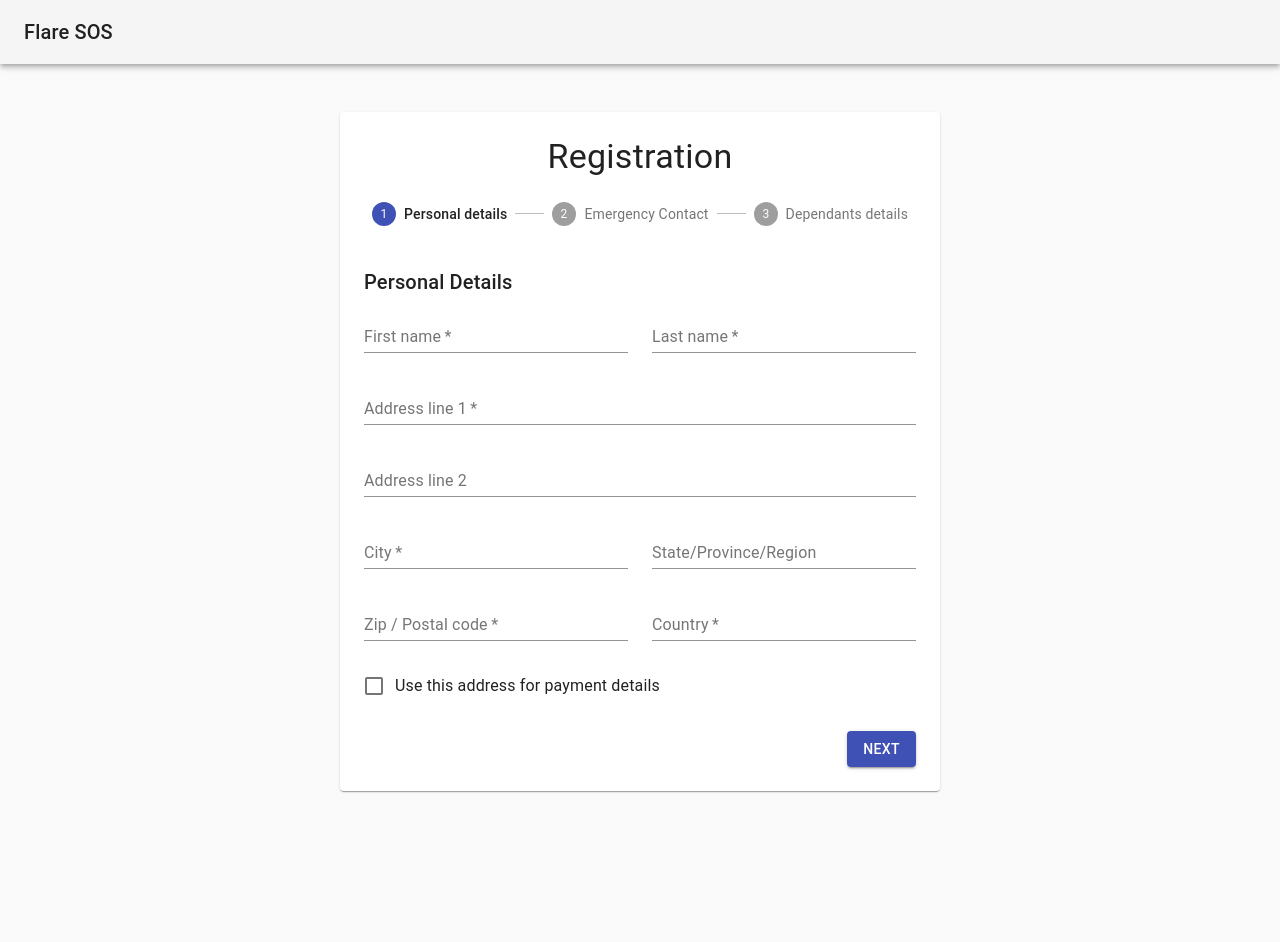
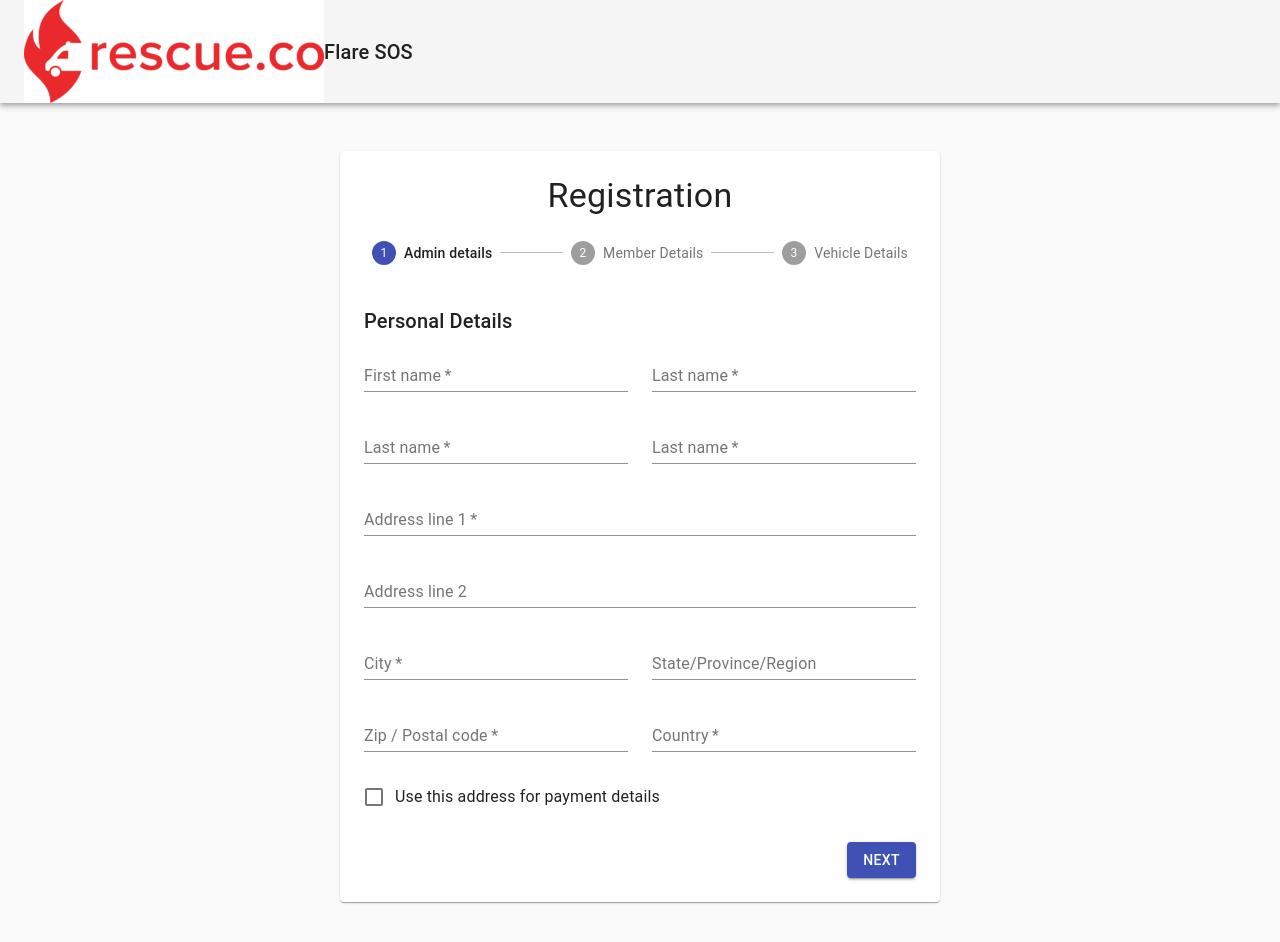
Before and after one commit to Alexkibii/SOS-web, a React (Create React App) app: page / in a window 1280 px wide. Shown: the top 942 px of the page. Before the commit the page ends 839 px from the top, so only its background shows below. Built offline with nearby package versions, Linux system fonts and the light colour scheme.

Commit message:
updated reristration flow

```diff
--- a/src/App.js
+++ b/src/App.js
@@ -8,12 +8,16 @@ import Stepper from '@material-ui/core/Stepper';
 import Step from '@material-ui/core/Step';
 import StepLabel from '@material-ui/core/StepLabel';
 import Button from '@material-ui/core/Button';
+import logo from './rescue.png'; // Tell webpack this JS file uses this image
 
 import Typography from '@material-ui/core/Typography';
 
-import SubscriberDetails from './components/SubscriberDetails';
+
 import FetchContacts from './components/FetchContacts';
 import FetchDependants from './components/FetchDependants';
+import PersonalDetails from './components/PersonalDetails';
+import SignInForm from './components/SignInForm';
+import VehicleDetails from './components/VehicleDetails';
 
 
 
@@ -54,16 +58,18 @@ const useStyles = makeStyles((theme) => ({
   },
 }));
 
-const steps = ['Personal details', 'Emergency Contact', 'Dependants details'];
+const steps = ['Admin details', 'Member Details',  'Vehicle Details'];
 
 function getStepContent(step) {
   switch (step) {
     case 0:
-      return <SubscriberDetails />;
+      return <PersonalDetails />;
     case 1:
       return <FetchContacts />;
     case 2:
-      return <FetchDependants />;
+      return <VehicleDetails />;
+    // case 3:
+    //   return <FetchDependants />;
     default:
       throw new Error('Unknown step');
   }
@@ -86,6 +92,7 @@ function getStepContent(step) {
       <CssBaseline />
       <AppBar position="absolute" color="default" className={classes.appBar}>
         <Toolbar>
+          <img src={logo} alt="Logo" />
           <Typography variant="h6" color="inherit" noWrap>
             Flare SOS
           </Typography>
--- a/src/components/FetchDependants.js
+++ b/src/components/FetchDependants.js
@@ -58,14 +58,14 @@ export default function FetchDependants() {
       <Grid container spacing={2}>
         <Grid item xs={12} sm={6}>
           <Typography variant="h6" gutterBottom className={classes.title}>
-            Shipping
+            Personal Details
           </Typography>
           <Typography gutterBottom>John Smith</Typography>
           <Typography gutterBottom>{addresses.join(', ')}</Typography>
         </Grid>
         <Grid item container direction="column" xs={12} sm={6}>
           <Typography variant="h6" gutterBottom className={classes.title}>
-            Payment details
+           Emergency Contacts
           </Typography>
           <Grid container>
             {payments.map((payment) => (
--- /dev/null
+++ b/src/components/PersonalDetails.js
@@ -0,0 +1,141 @@
+import React, {useState} from 'react';
+import Grid from '@material-ui/core/Grid';
+import Typography from '@material-ui/core/Typography';
+import TextField from '@material-ui/core/TextField';
+import FormControlLabel from '@material-ui/core/FormControlLabel';
+import Checkbox from '@material-ui/core/Checkbox';
+
+export default function PersonalDetails(props) {
+     const [state , setState] = useState({
+       firstName : "",
+       lastName: "",
+       otherName : "",
+       telephoneNumber: "",
+       dateOfBirth: "",
+       sex: ""
+    })
+    const handleChange = (e) => {
+        const {id , value} = e.target
+        setState(prevState => ({
+            ...prevState,
+            [id] : value
+        }))
+    }
+  return (
+    <React.Fragment>
+      <Typography variant="h6" gutterBottom>
+       Personal Details
+      </Typography>
+      <Grid container spacing={3}>
+        <Grid item xs={12} sm={6}>
+          <TextField
+            required
+            id="firstName"
+            name="firstName"
+            label="First name"
+            value={state.firstName}
+            onChange={handleChange}
+
+            fullWidth
+            autoComplete="given-name"
+          />
+        </Grid>
+        <Grid item xs={12} sm={6}>
+          <TextField
+            required
+            id="lastName"
+            name="lastName"
+            label="Last name"
+            value={state.lastName}
+            onChange={handleChange}
+            fullWidth
+            autoComplete="family-name"
+          />
+        </Grid>
+         <Grid item xs={12} sm={6}>
+          <TextField
+            required
+            id="lastName"
+            name="lastName"
+            label="Last name"
+            value={state.lastName}
+            onChange={handleChange}
+            fullWidth
+            autoComplete="family-name"
+          />
+        </Grid>
+         <Grid item xs={12} sm={6}>
+          <TextField
+            required
+            id="lastName"
+            name="lastName"
+            label="Last name"
+            value={state.lastName}
+            onChange={handleChange}
+            fullWidth
+            autoComplete="family-name"
+          />
+        </Grid>
+        <Grid item xs={12}>
+          <TextField
+            required
+            id="address1"
+            name="address1"
+            label="Address line 1"
+
+            fullWidth
+            autoComplete="shipping address-line1"
+          />
+        </Grid>
+        <Grid item xs={12}>
+          <TextField
+            id="address2"
+            name="address2"
+            label="Address line 2"
+            fullWidth
+            autoComplete="shipping address-line2"
+          />
+        </Grid>
+        <Grid item xs={12} sm={6}>
+          <TextField
+            required
+            id="city"
+            name="city"
+            label="City"
+            fullWidth
+            autoComplete="shipping address-level2"
+          />
+        </Grid>
+        <Grid item xs={12} sm={6}>
+          <TextField id="state" name="state" label="State/Province/Region" fullWidth />
+        </Grid>
+        <Grid item xs={12} sm={6}>
+          <TextField
+            required
+            id="zip"
+            name="zip"
+            label="Zip / Postal code"
+            fullWidth
+            autoComplete="shipping postal-code"
+          />
+        </Grid>
+        <Grid item xs={12} sm={6}>
+          <TextField
+            required
+            id="country"
+            name="country"
+            label="Country"
+            fullWidth
+            autoComplete="shipping country"
+          />
+        </Grid>
+        <Grid item xs={12}>
+          <FormControlLabel
+            control={<Checkbox color="secondary" name="saveAddress" value="yes" />}
+            label="Use this address for payment details"
+          />
+        </Grid>
+      </Grid>
+    </React.Fragment>
+  );
+}
--- /dev/null
+++ b/src/components/SignInForm.js
@@ -0,0 +1,99 @@
+import React from 'react';
+import { AccountCircle as AccountCircleIcon } from '@material-ui/icons';
+import {
+  Avatar,
+  Grid,
+  Container,
+  CssBaseline,
+  FormControlLabel,
+  Button,
+  Link,
+  Checkbox,
+  Typography,
+} from '@material-ui/core';
+import { CssTextField, useStyles } from './styles';
+
+const SignInForm = () => {
+  const classes = useStyles();
+
+  const onSubmit = e => {
+    e.preventDefault();
+    console.log(e.target.value);
+  };
+
+  return (
+    <Container component='main' maxWidth='xs'>
+      <CssBaseline />
+      <div className={classes.paper}>
+        <Avatar className={classes.avatar}>
+          <AccountCircleIcon style={{ fontSize: 45 }} />
+        </Avatar>
+        <Typography component='h1' variant='h4'>
+          Sign in
+        </Typography>
+        <form className={classes.form} noValidate onSubmit={e => onSubmit(e)}>
+          <CssTextField
+            name='email'
+            label='Email Address'
+            variant='outlined'
+            margin='normal'
+            autoComplete='email'
+            className={classes.margin}
+            fullWidth
+            required
+            autoFocus
+          />
+
+          <CssTextField
+            name='password'
+            label='Password'
+            type='password'
+            variant='outlined'
+            margin='normal'
+            fullWidth
+            required
+            autoComplete='current-password'
+          />
+
+          <Grid container>
+            <Grid item xs>
+              <Link href='#' variant='body2' className={classes.link}>
+                Forgot password?
+              </Link>
+            </Grid>
+            <Grid item>
+              <FormControlLabel
+                label='Remember me'
+                control={
+                  <Checkbox
+                    className={classes.checkBox}
+                    name='remember'
+                    defaultValue={false}
+                  />
+                }
+              />
+            </Grid>
+          </Grid>
+
+          <Button
+            type='submit'
+            fullWidth
+            variant='contained'
+            className={classes.submit}
+          >
+            Sign In
+          </Button>
+          <Grid container>
+            <Grid item>
+              <Link href='#' variant='body2' className={classes.link}>
+                {'New to this platform? Create an Acount.'}
+              </Link>
+            </Grid>
+          </Grid>
+        </form>
+      </div>
+    </Container>
+  );
+};
+
+export default SignInForm;
--- a/src/components/SubscriberDetails.js
+++ b/src/components/VehicleDetails.js
@@ -1,15 +1,30 @@
-import React from 'react';
+import React, {useState} from 'react';
 import Grid from '@material-ui/core/Grid';
 import Typography from '@material-ui/core/Typography';
 import TextField from '@material-ui/core/TextField';
 import FormControlLabel from '@material-ui/core/FormControlLabel';
 import Checkbox from '@material-ui/core/Checkbox';
 
-export default function SubscriberDetails() {
+export default function VehicleDetails(props) {
+     const [state , setState] = useState({
+       firstName : "",
+       lastName: "",
+       otherName : "",
+       telephoneNumber: "",
+       dateOfBirth: "",
+       sex: ""
+    })
+    const handleChange = (e) => {
+        const {id , value} = e.target
+        setState(prevState => ({
+            ...prevState,
+            [id] : value
+        }))
+    }
   return (
     <React.Fragment>
       <Typography variant="h6" gutterBottom>
-       Personal Details
+       Vehicle Details
       </Typography>
       <Grid container spacing={3}>
         <Grid item xs={12} sm={6}>
@@ -18,6 +33,9 @@ export default function SubscriberDetails() {
             id="firstName"
             name="firstName"
             label="First name"
+            value={state.firstName}
+            onChange={handleChange}
+
             fullWidth
             autoComplete="given-name"
           />
@@ -28,6 +46,32 @@ export default function SubscriberDetails() {
             id="lastName"
             name="lastName"
             label="Last name"
+            value={state.lastName}
+            onChange={handleChange}
+            fullWidth
+            autoComplete="family-name"
+          />
+        </Grid>
+         <Grid item xs={12} sm={6}>
+          <TextField
+            required
+            id="lastName"
+            name="lastName"
+            label="Last name"
+            value={state.lastName}
+            onChange={handleChange}
+            fullWidth
+            autoComplete="family-name"
+          />
+        </Grid>
+         <Grid item xs={12} sm={6}>
+          <TextField
+            required
+            id="lastName"
+            name="lastName"
+            label="Last name"
+            value={state.lastName}
+            onChange={handleChange}
             fullWidth
             autoComplete="family-name"
           />
@@ -38,6 +82,7 @@ export default function SubscriberDetails() {
             id="address1"
             name="address1"
             label="Address line 1"
+
             fullWidth
             autoComplete="shipping address-line1"
           />
--- /dev/null
+++ b/src/components/styles.js
@@ -0,0 +1,71 @@
+import TextField from '@material-ui/core/TextField';
+import { makeStyles, withStyles } from '@material-ui/core/styles';
+
+const mingColor = '#387780';
+const dartmouthGreenColor = '#2D7638';
+const emeraldGreenColor = '#62C370';
+
+export const CssTextField = withStyles({
+  root: {
+    '& label.Mui-focused': {
+      color: mingColor,
+    },
+    '& .MuiInput-underline:after': {
+      borderBottomColor: dartmouthGreenColor,
+    },
+    '&$checked': {
+      color: '#3D70B2',
+    },
+    '& .MuiOutlinedInput-root': {
+      '& fieldset': {
+        borderColor: dartmouthGreenColor,
+      },
+      '&:hover fieldset': {
+        borderColor: emeraldGreenColor,
+      },
+      '&.Mui-focused fieldset': {
+        borderColor: mingColor,
+      },
+    },
+  },
+})(TextField);
+
+export const useStyles = makeStyles(theme => {
+  return {
+    paper: {
+      margin: theme.spacing(4, 0),
+      display: 'flex',
+      color: '#387780',
+      flexDirection: 'column',
+      alignItems: 'center',
+      border: `1px solid ${emeraldGreenColor}`,
+      borderRadius: '2rem',
+      padding: '1.5rem 2.5rem',
+    },
+    avatar: {
+      margin: theme.spacing(3),
+      backgroundColor: emeraldGreenColor,
+      fontSize: 50,
+    },
+    form: {
+      marginTop: theme.spacing(4),
+      width: '100%',
+    },
+    submit: {
+      margin: theme.spacing(3, 0, 2),
+      backgroundColor: emeraldGreenColor,
+      color: 'white',
+      padding: '50 50',
+    },
+    link: {
+      color: mingColor,
+      textDecoration: 'none !important',
+    },
+    checkBox: {
+      color: `${emeraldGreenColor} !important`,
+    },
+    error: {
+      color: 'red',
+    },
+  };
+});
```
Also changed, not shown: rescue.png.
